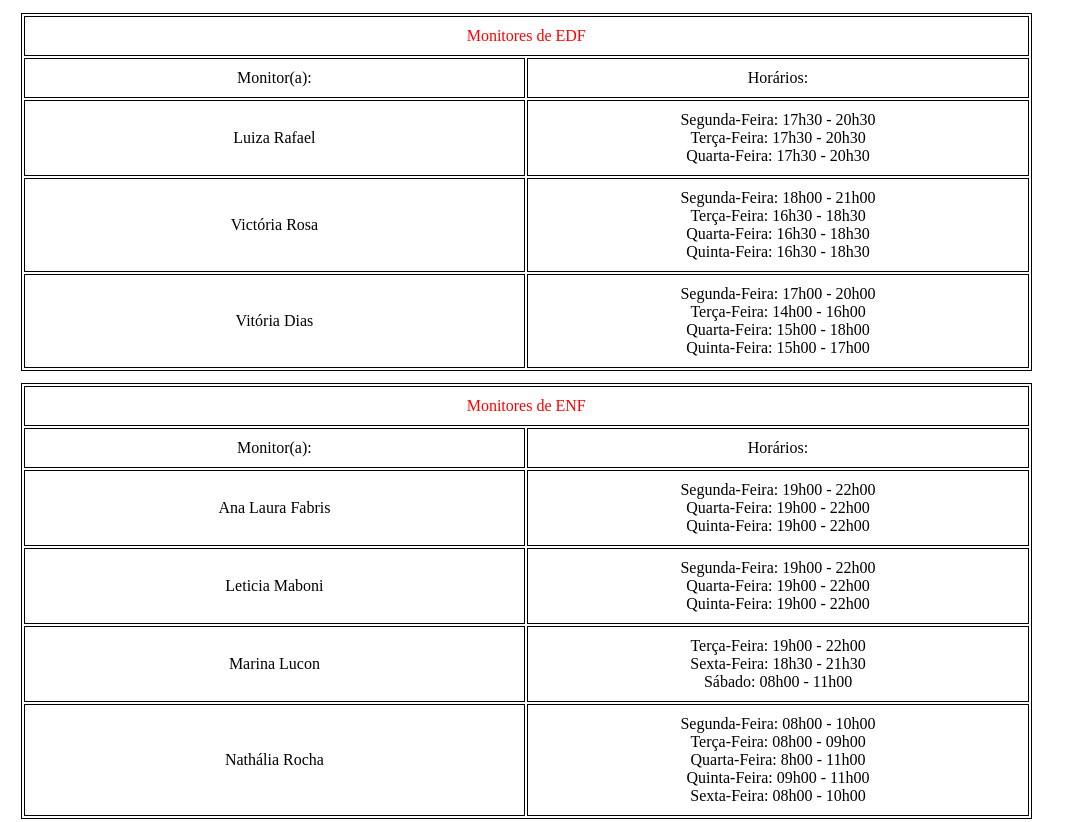
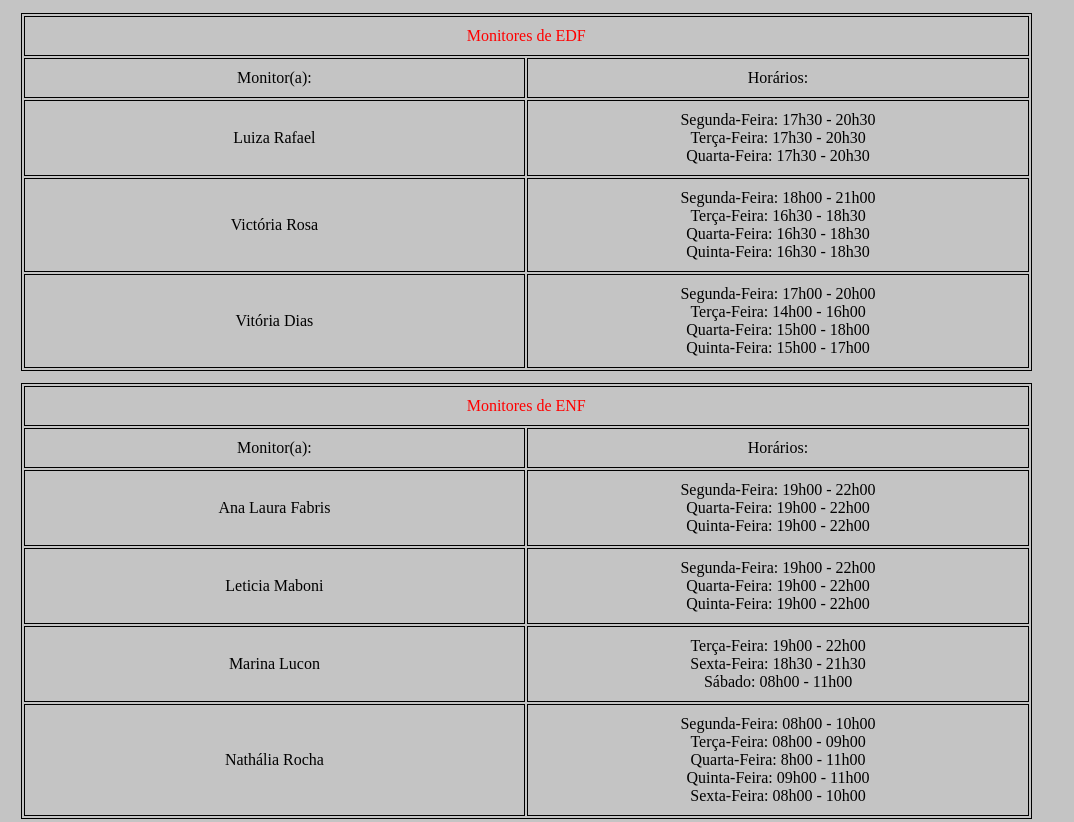
Before and after one commit to brunorcorrea/horariosMonitoria, a plain HTML site: page index.html in a window 1280 px wide. Shown: the top 822 px of the page, without its empty margins (0-1074 px from the left). Drawn offline with Linux system fonts and the light colour scheme.

Commit message:
Update style.css

```diff
--- a/style.css
+++ b/style.css
@@ -1,3 +1,7 @@
+body{
+    background-color:#c4c4c4;
+}
+
 table{
     border: 1px solid black;
     margin: 1%;
```
